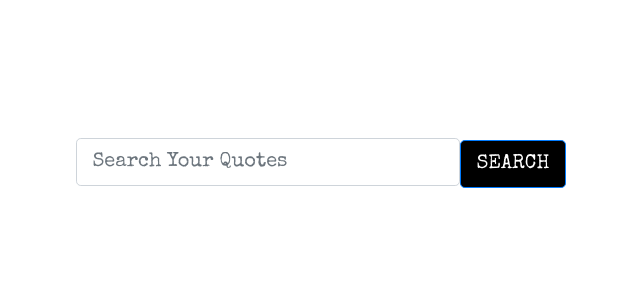
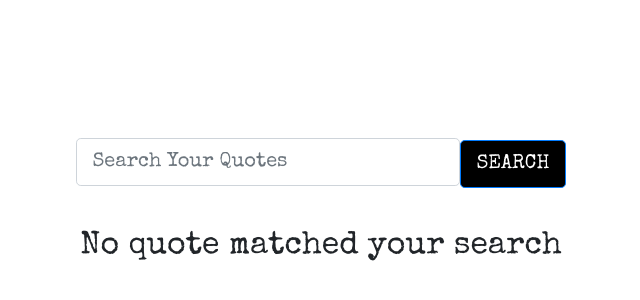
Before and after one commit to VBTX/favorite-quotes-client, a React (Create React App) app: page /search in a window 1280 px wide. Shown: the part 78-378 px from the top of the page, without its empty margins (319-959 px from the left). Built offline with nearby package versions, Linux system fonts and the light colour scheme; no server answers; a web font is replaced by a local one.

Commit message:
fix the no quote id issue

```diff
--- a/src/components/quotes/QuickQuoteCard.js
+++ b/src/components/quotes/QuickQuoteCard.js
@@ -68,8 +68,3 @@ export default withRouter(
 		{ createQuote }
 	)(QuickQuoteCard)
 );
-
-// handleToggle = event => {
-// 	console.log(event)
-// 	this.setState({toggled: !this.state.toggled})
-// }
--- a/src/components/search/SearchQuotes.js
+++ b/src/components/search/SearchQuotes.js
@@ -1,7 +1,8 @@
 import React, { Component } from 'react';
 import { setSearch, resetSearchForm } from '../../actions/search';
 import { connect } from 'react-redux';
-import QuoteCard from '../quotes/QuoteCard';
+// import QuoteCard from '../quotes/QuoteCard';
+import QuickQuoteCard from '../quotes/QuickQuoteCard';
 import Button from 'react-bootstrap/Button';
 import { withRouter } from 'react-router-dom';
 import Form from 'react-bootstrap/Form';
@@ -18,7 +19,9 @@ class SearchQuotes extends Component {
 		const input = {
 			[name]: value
 		};
-		this.props.setSearch(input);
+		setTimeout(() => {
+			this.props.setSearch(input);
+		}, 5000);
 	};
 
 	handleSubmit = event => {
@@ -34,6 +37,7 @@ class SearchQuotes extends Component {
 	};
 
 	render() {
+		console.log(this.state.quote[0]);
 		return (
 			<>
 				<Form onSubmit={this.handleSubmit}>
@@ -52,10 +56,11 @@ class SearchQuotes extends Component {
 				</Form>
 				<br />
 				<div className='quotes'>
-					{this.state.quote.length === 0 ? (
+					{!this.state.quote[0] ? (
 						<h2>No quote matched your search</h2>
 					) : (
-						<QuoteCard quote={this.state.quote[0]} />
+						// <QuoteCard quote={this.state.quote[0]} />
+						<QuickQuoteCard quote={this.state.quote[0]} />
 					)}
 				</div>
 			</>
```
